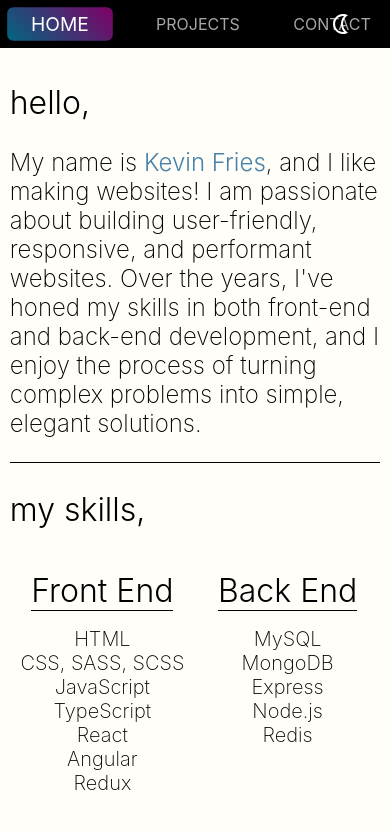
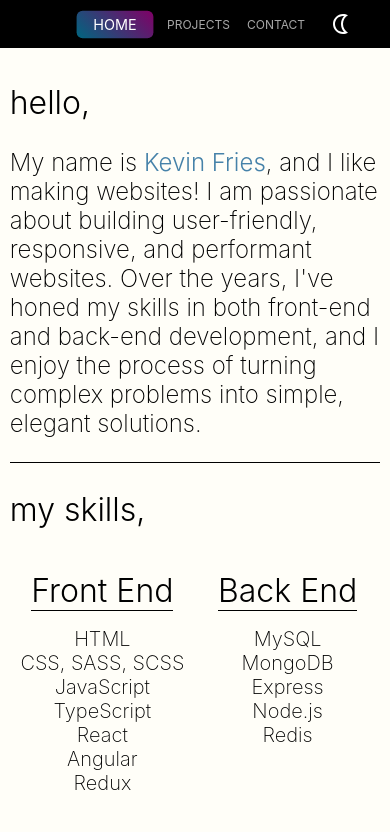
Before and after one commit to kevinsctfries/Portfolio, a React (Vite) app: page / in a window 390 px wide. Shown: the top 832 px of the page. Built offline with nearby package versions, Linux system fonts and the light colour scheme.

Commit message:
navbar css styling for mobile devices

```diff
--- a/src/components/navbar/navbar.css
+++ b/src/components/navbar/navbar.css
@@ -74,3 +74,15 @@ header a:active {
     right: 1rem;
   }
 }
+
+@media only screen and (max-width: 768px) {
+  .nav-links {
+    gap: 0;
+  }
+
+  .nav-links a {
+    margin: 0.5rem;
+    font-size: 0.75rem;
+    width: 3.5rem;
+  }
+}
```
